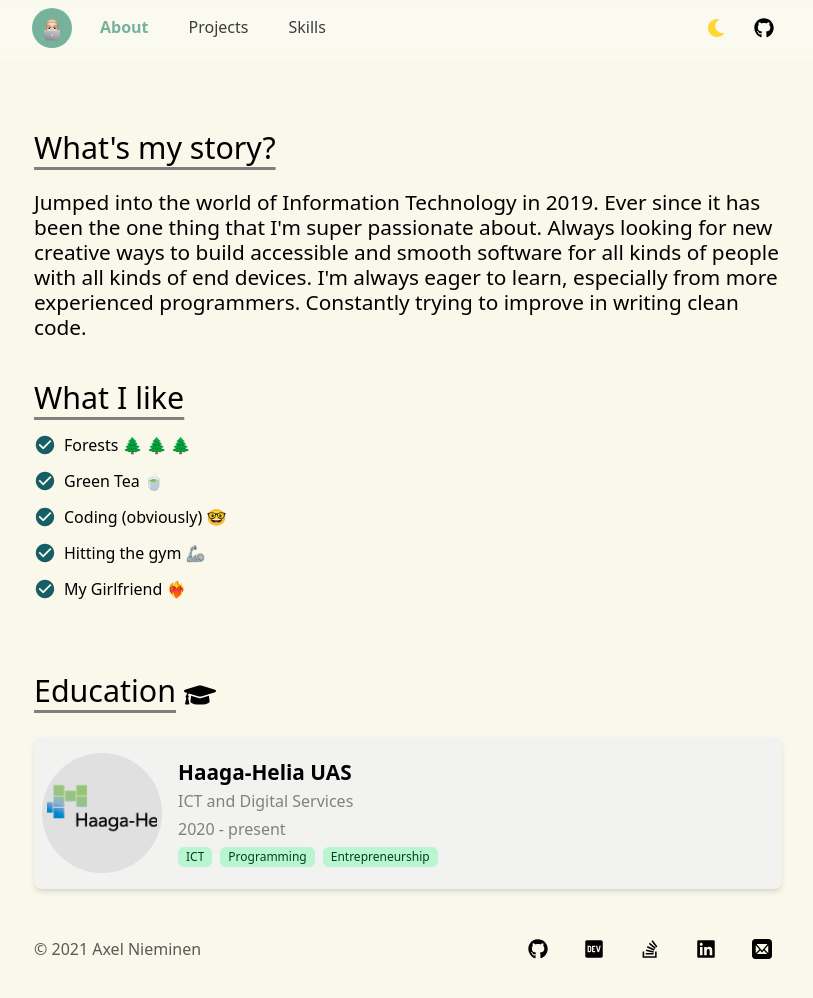
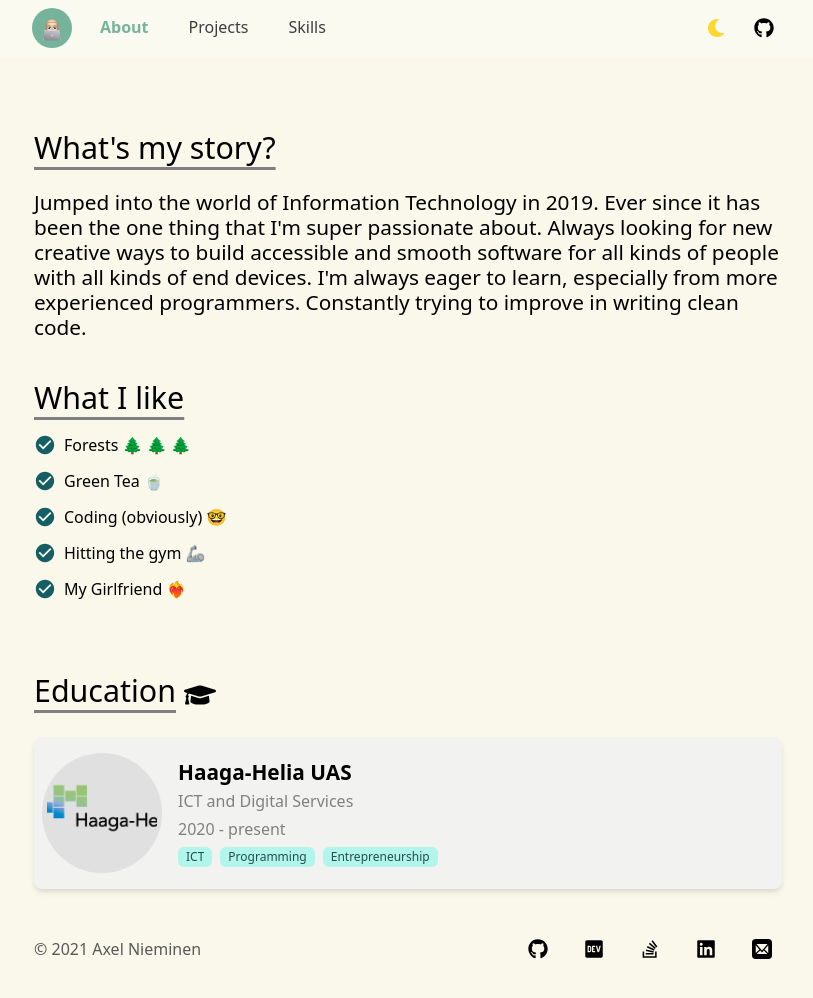
Before and after one commit to niemax/Portfolio, a Gatsby site: page /about in a window 1280 px wide. Shown: the whole page, without its empty margins (232-1045 px from the left). Built offline with nearby package versions, Linux system fonts and the light colour scheme; Gatsby itself is replaced by a stand-in of ours.

Commit message:
tag color change

```diff
--- a/src/components/UI/Atoms/Education.tsx
+++ b/src/components/UI/Atoms/Education.tsx
@@ -58,13 +58,13 @@ export const Education = () => {
                 <Heading size="sm">ICT and Digital Services</Heading>
                 <Heading size="sm">2020 - present</Heading>
                 <Stack direction={["column", "column", "row", "row"]}>
-                  <Tag colorScheme="whatsapp" rounded="md" size="sm" variant="subtle">
+                  <Tag colorScheme="teal" rounded="md" size="sm" variant="subtle">
                     <TagLabel>ICT</TagLabel>
                   </Tag>
-                  <Tag colorScheme="whatsapp" rounded="md" size="sm" variant="subtle">
+                  <Tag colorScheme="teal" rounded="md" size="sm" variant="subtle">
                     <TagLabel>Programming</TagLabel>
                   </Tag>
-                  <Tag colorScheme="whatsapp" rounded="md" size="sm" variant="subtle">
+                  <Tag colorScheme="teal" rounded="md" size="sm" variant="subtle">
                     <TagLabel>Entrepreneurship</TagLabel>
                   </Tag>
                 </Stack>
--- a/src/components/UI/Atoms/ProjectCards.tsx
+++ b/src/components/UI/Atoms/ProjectCards.tsx
@@ -34,7 +34,7 @@ export const ProjectCards = (props: ProjectCardProps) => {
   return (
     <motion.div variants={container} initial="hidden" animate="show">
       {props.data.map(({ node }: any) => {
-        const image = getImage(node?.icon?.childImageSharp);
+        const image = getImage(node.icon?.childImageSharp);
         return (
           <motion.div variants={item} key={node.name}>
             <Link to={resolvePathToSlug(props.slug, node.slug)}>
```
Also changed, not shown: src/components/UI/Atoms/Tag.tsx (added).
